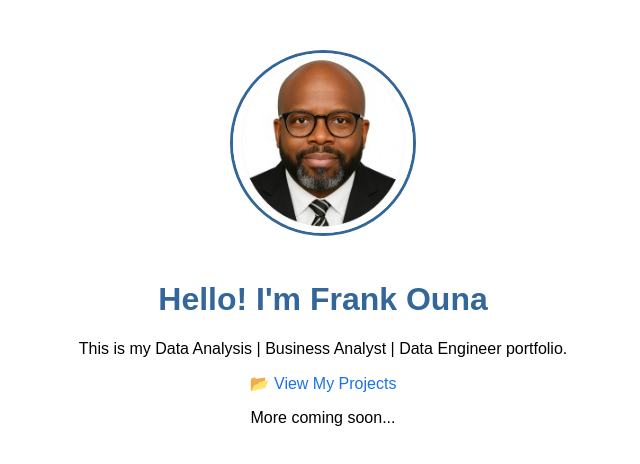
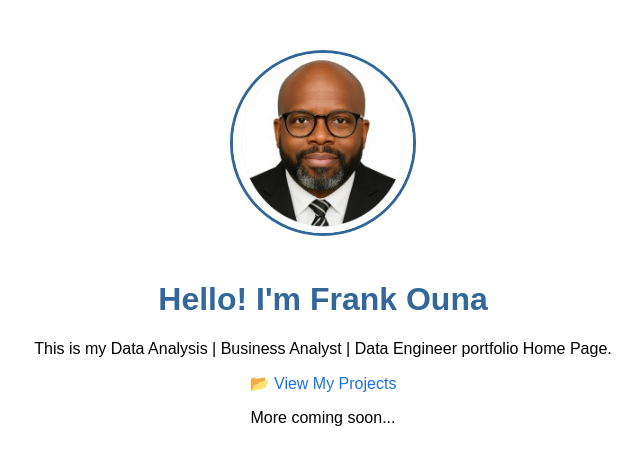
Before and after one commit to founa67/founa67.github.io, a plain HTML site: page index.html in a window 1280 px wide. Shown: the whole page, without its empty margins (317-957 px from the left). Drawn offline with Linux system fonts and the light colour scheme.

Commit message:
Update index.html

```diff
--- a/index.html
+++ b/index.html
@@ -41,7 +41,7 @@
   <img src="Frank_Ouna_Profile_Pic.jfif" alt="Frank Ouna Profile Picture" class="profile-pic">
 
   <h1>Hello! I'm Frank Ouna</h1>
-  <p>This is my Data Analysis | Business Analyst | Data Engineer portfolio.</p>
+  <p>This is my Data Analysis | Business Analyst | Data Engineer portfolio Home Page.</p>
   <p><a href="projects.html">📂 View My Projects</a></p>
   <p>More coming soon...</p>
 
```
